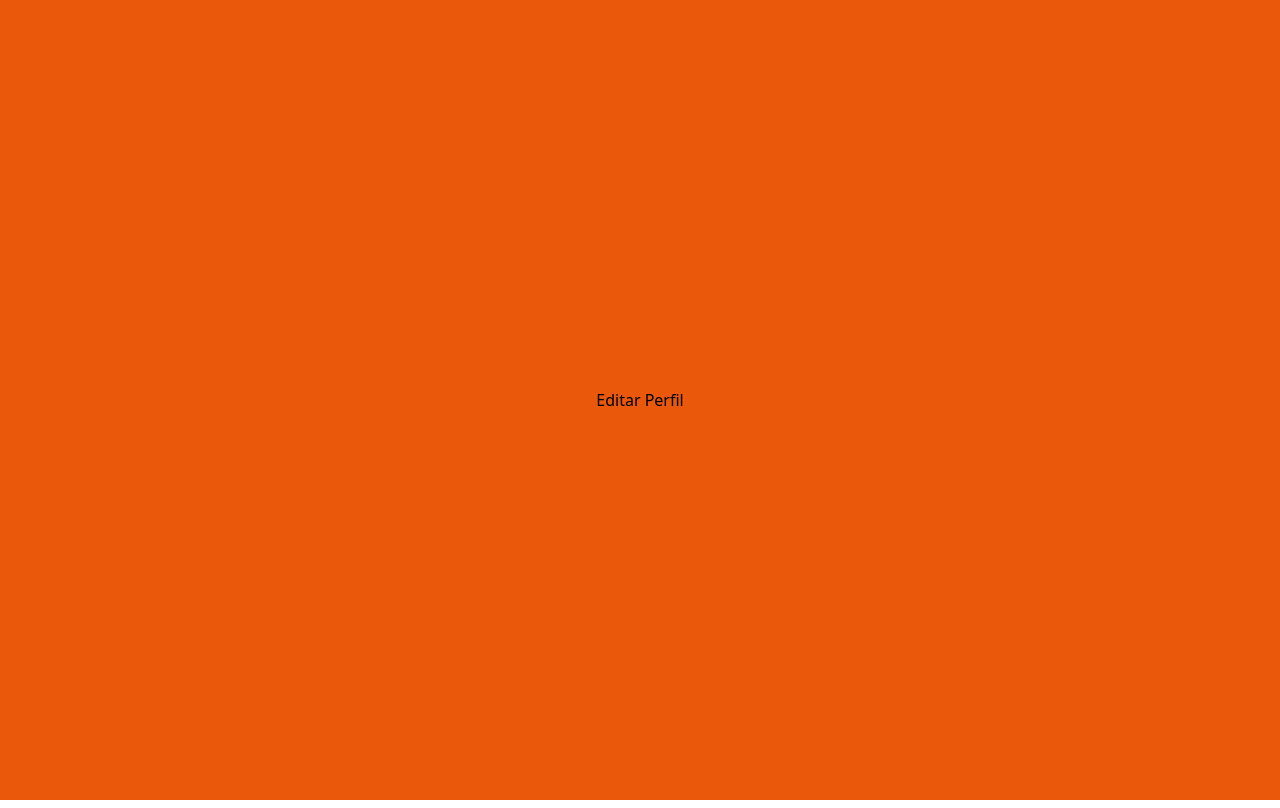
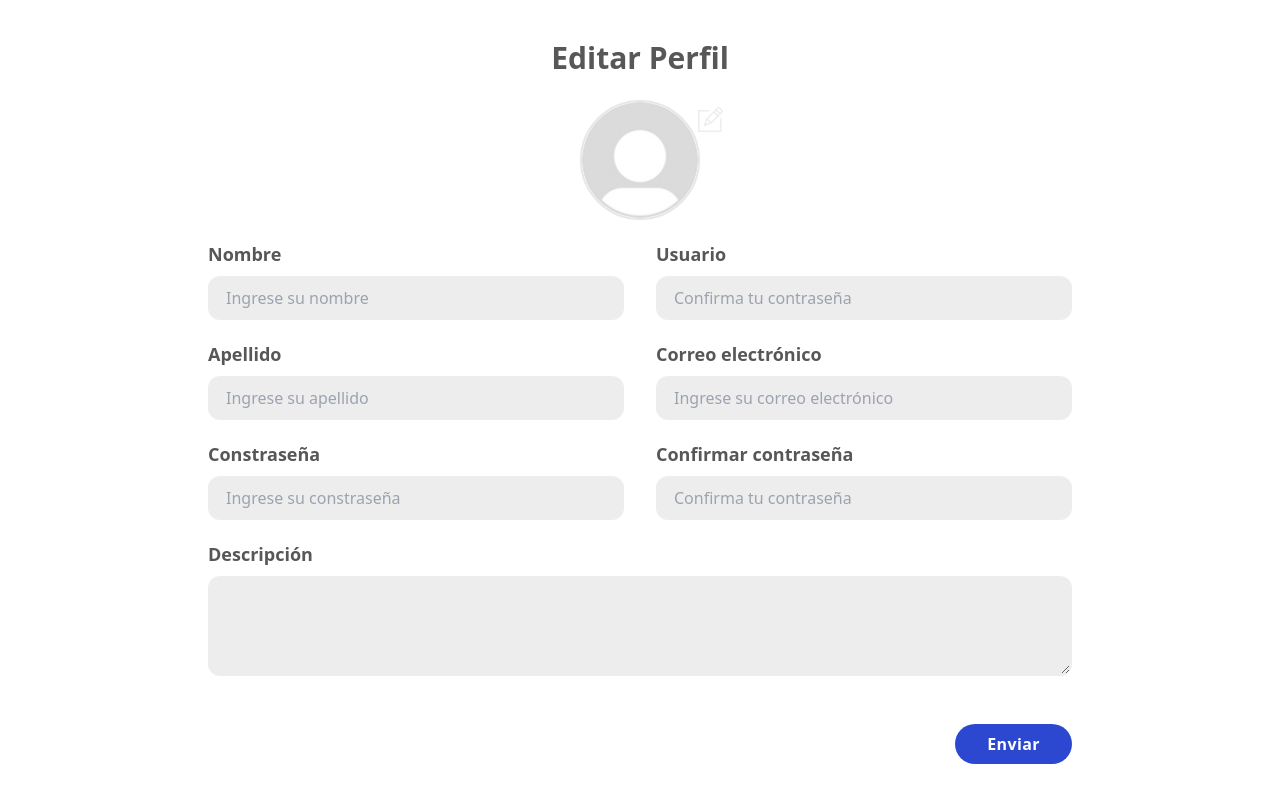
Before and after one commit to No-Country-simulation/c19-71-t-php-react, a React (Vite) app in the folder Frontend/: page /updateProfile in a window 1280 px wide. Built offline with nearby package versions, Linux system fonts and the light colour scheme.

Commit message:
Estilos añadidos a updateProfile, UpdateUserDataForm y UserAvatarEdit.

```diff
--- a/Frontend/package.json
+++ b/Frontend/package.json
@@ -12,6 +12,7 @@
   "dependencies": {
     "react": "^18.3.1",
     "react-dom": "^18.3.1",
+    "react-hook-form": "^7.52.1",
     "react-icons": "^5.2.1",
     "react-router-dom": "^6.25.1",
     "sweetalert2": "^11.12.3"
--- a/Frontend/src/Components/Button.jsx
+++ b/Frontend/src/Components/Button.jsx
@@ -1,9 +1,11 @@
-function Button({ children, disabled, onClick }) {
+function Button({ children, disabled, onClick, isForm }) {
   return (
     <button
       onClick={onClick}
       disabled={disabled}
-      className="px-6 py-2 inline-block text-sm rounded-full bg-primary text-white font-semibold tracking-wide  disabled:cursor-not-allowed"
+      className={`inline-block rounded-full bg-primary text-white font-semibold tracking-wide  disabled:cursor-not-allowed ${
+        isForm ? " text-base px-8 py-2" : "text-sm px-6 py-2"
+      }`}
     >
       {children}
     </button>
--- /dev/null
+++ b/Frontend/src/Components/FormRow.jsx
@@ -0,0 +1,24 @@
+function FormRow({ label, error, children, expand }) {
+  return (
+    <div className={`flex flex-col gap-2 ${expand ? "col-span-full" : ""}`}>
+      {label && (
+        <label
+          htmlFor={children.props.id}
+          className=" text-lg font-semibold text-[#575757]"
+        >
+          {label}
+        </label>
+      )}
+
+      {children}
+
+      {error && (
+        <p className=" px-2 py-1 rounded-lg text-center text-sm font-semibold text-red-600 bg-red-200">
+          {error}
+        </p>
+      )}
+    </div>
+  );
+}
+
+export default FormRow;
--- a/Frontend/src/Components/user/UpdateUserDataForm.jsx
+++ b/Frontend/src/Components/user/UpdateUserDataForm.jsx
@@ -1,5 +1,142 @@
+import { useState } from "react";
+import { useForm } from "react-hook-form";
+
+import FormRow from "../FormRow";
+import Button from "../Button";
+import UserAvatarEdit from "./UserAvatarEdit";
+
+import { updateUserProfile } from "../../service/apiUser";
+
+const inputStyle =
+  "px-4 py-2 rounded-xl bg-[#eaeaeada] outline-none border-2 border-[transparent] focus:border-[#2c48d1] focus:border-2";
+
 function UpdateUserDataForm() {
-  return <form></form>;
+  const [photo, setPhoto] = useState();
+
+  const { register, handleSubmit, formState, getValues } = useForm();
+  const { errors } = formState;
+
+  function onSubmit(value) {
+    const data = { ...value, avatar: photo };
+
+    updateUserProfile({ userId: 1, data });
+  }
+
+  return (
+    <form
+      onSubmit={handleSubmit(onSubmit)}
+      className=" grid gap-y-5 min-[500px]:grid-cols-2 min-[500px]:gap-x-8"
+    >
+      <UserAvatarEdit setPhoto={setPhoto} />
+
+      <FormRow label="Nombre" error={errors?.name?.message}>
+        <input
+          type="text"
+          id="name"
+          placeholder="Ingrese su nombre"
+          className={inputStyle}
+          // disabled={isLoading}
+          {...register("name", {
+            required: "Este campo es obligatorio",
+          })}
+        />
+      </FormRow>
+
+      <FormRow label="Usuario" error={errors?.usuario?.message}>
+        <input
+          type="text"
+          id="usuario"
+          placeholder="Confirma tu contraseña"
+          className={inputStyle}
+          //disabled={isLoading}
+          {...register("usuario", {
+            required: "Este campo es obligatorio",
+          })}
+        />
+      </FormRow>
+
+      <FormRow label="Apellido" error={errors?.lastName?.message}>
+        <input
+          type="text"
+          id="lastName"
+          placeholder="Ingrese su apellido"
+          className={inputStyle}
+          // disabled={isLoading}
+          {...register("lastName", {
+            required: "Este campo es obligatorio",
+          })}
+        />
+      </FormRow>
+
+      <FormRow label="Correo electrónico" error={errors?.email?.message}>
+        <input
+          type="email"
+          id="email"
+          placeholder="Ingrese su correo electrónico"
+          className={inputStyle}
+          //disabled={isLoading}
+          {...register("email", {
+            required: "Este campo es obligatorio",
+            pattern: {
+              value: /\S+@\S+\.\S+/,
+              message: "Por favor, ingrese un correo electrónico válido.",
+            },
+          })}
+        />
+      </FormRow>
+
+      <FormRow label="Constraseña" error={errors?.password?.message}>
+        <input
+          type="password"
+          id="password"
+          placeholder="Ingrese su constraseña"
+          className={inputStyle}
+          //disabled={isLoading}
+          {...register("password", {
+            required: "Este campo es obligatorio",
+          })}
+        />
+      </FormRow>
+
+      <FormRow
+        label="Confirmar contraseña"
+        error={errors?.passwordConfirm?.message}
+      >
+        <input
+          type="password"
+          id="passwordConfirm"
+          placeholder="Confirma tu contraseña"
+          className={inputStyle}
+          //disabled={isLoading}
+          {...register("passwordConfirm", {
+            required: "Este campo es obligatorio",
+            validate: (value) =>
+              value === getValues().password ||
+              "Las contraseñas deben coincidir",
+          })}
+        />
+      </FormRow>
+
+      <FormRow
+        label="Descripción"
+        error={errors?.description?.message}
+        expand={true}
+      >
+        <textarea
+          id="description"
+          name="description"
+          className={`h-[100px] ${inputStyle}`}
+          {...register("description")}
+        ></textarea>
+      </FormRow>
+
+      <div className="col-[2/-1] flex justify-end my-7">
+        <Button isForm={true}>Enviar</Button>
+      </div>
+    </form>
+  );
 }
 
+// #D9D9D9
+
 export default UpdateUserDataForm;
--- a/Frontend/src/Components/user/UserAvatar.jsx
+++ /dev/null
@@ -1,12 +0,0 @@
-import photo from "../../../public/img/default-user.jpg";
-
-function UserAvatar() {
-  return (
-    <img
-      src={photo}
-      className="object-cover rounded-full w-[100px] h-[100px]"
-    />
-  );
-}
-
-export default UserAvatar;
--- /dev/null
+++ b/Frontend/src/Components/user/UserAvatarEdit.jsx
@@ -0,0 +1,63 @@
+import { useRef, useState } from "react";
+import { TfiPencilAlt } from "react-icons/tfi";
+
+// cambiar con la actual foto del usuario
+import userPhoto from "../../../public/img/default-user.jpg";
+
+function UserAvatarEdit({ setPhoto }) {
+  const [pickedImage, setPickedImage] = useState();
+  const imageInput = useRef();
+
+  function handlePickClick() {
+    imageInput.current?.click();
+  }
+
+  function handleImageChange(event) {
+    const file = event.target.files[0];
+
+    if (!file) {
+      setPickedImage(null);
+      return;
+    }
+
+    setPhoto(file);
+
+    const fileReader = new FileReader();
+
+    fileReader.onload = () => {
+      setPickedImage(fileReader.result);
+    };
+
+    fileReader.readAsDataURL(file);
+  }
+
+  return (
+    <button
+      type="button"
+      className="group relative col-span-full justify-self-center rounded-full w-[120px] h-[120px] border-2 hover:border-[#2c48d1]  "
+      onClick={handlePickClick}
+    >
+      <img
+        src={pickedImage || userPhoto}
+        alt="User Avatar"
+        className="object-cover rounded-full w-[100%] h-[100%]"
+      />
+
+      <span className=" absolute top-[5px] right-[-25px] stroke-1 ">
+        <TfiPencilAlt className=" w-[25px] h-[25px] fill-[#eaeaeada] group-hover:fill-[#2c48d1]" />
+      </span>
+
+      <input
+        id="photo"
+        name="photo"
+        type="file"
+        hidden
+        accept="image/png, image/jpeg"
+        ref={imageInput}
+        onChange={handleImageChange}
+      />
+    </button>
+  );
+}
+
+export default UserAvatarEdit;
--- a/Frontend/src/Pages/UpdateProfile.jsx
+++ b/Frontend/src/Pages/UpdateProfile.jsx
@@ -1,8 +1,14 @@
+import UpdateUserDataForm from "../Components/user/UpdateUserDataForm";
+
 function UpdateProfile() {
   return (
-    <div className=" bg-orange-600 h-screen w-full flex items-center justify-center">
-      <h1>Editar Perfil</h1>
-    </div>
+    <section className="w-[95%] px-4 py-4  mx-auto md:w-[70%]">
+      <h1 className=" text-3xl font-semibold my-6 text-center text-[#575757]">
+        Editar Perfil
+      </h1>
+
+      <UpdateUserDataForm />
+    </section>
   );
 }
 
--- /dev/null
+++ b/Frontend/src/service/apiUser.js
@@ -0,0 +1,21 @@
+export async function updateUserProfile({ userId, data }) {
+  console.log(userId, data);
+
+  /* const url = ``;
+
+  fetch(url, {
+    method: "PUT",
+    headers: {
+      "Content-Type": "application/json",
+      Authorization: "Bearer token",
+    },
+    body: JSON.stringify(values),
+  })
+    .then((response) => response.json())
+    .then((data) => {
+      console.log("Success:", data);
+    })
+    .catch((error) => {
+      console.error("Error:", error);
+    });*/
+}
```
Also changed, not shown: 1 other file (tests, documents, lock files or other folders).
